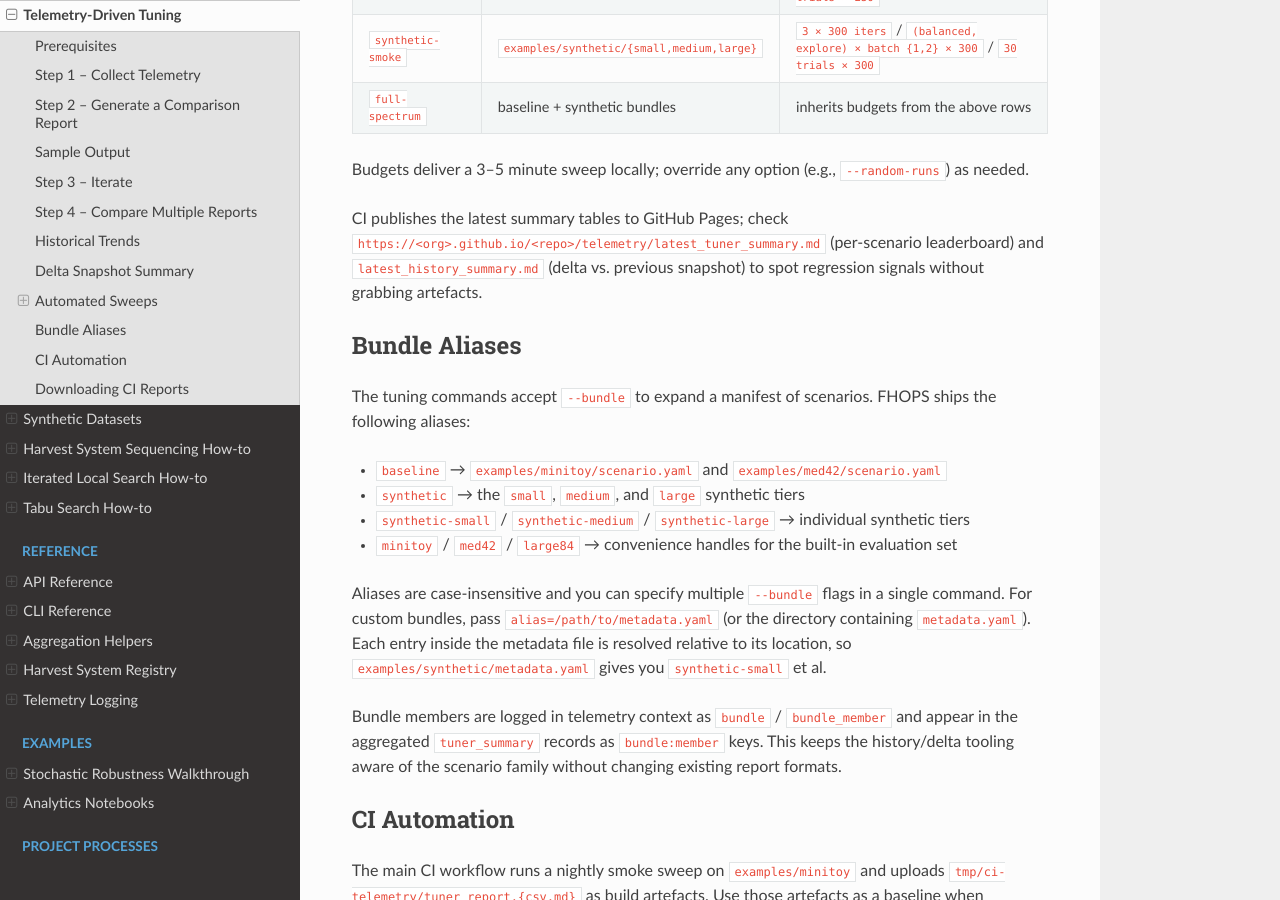
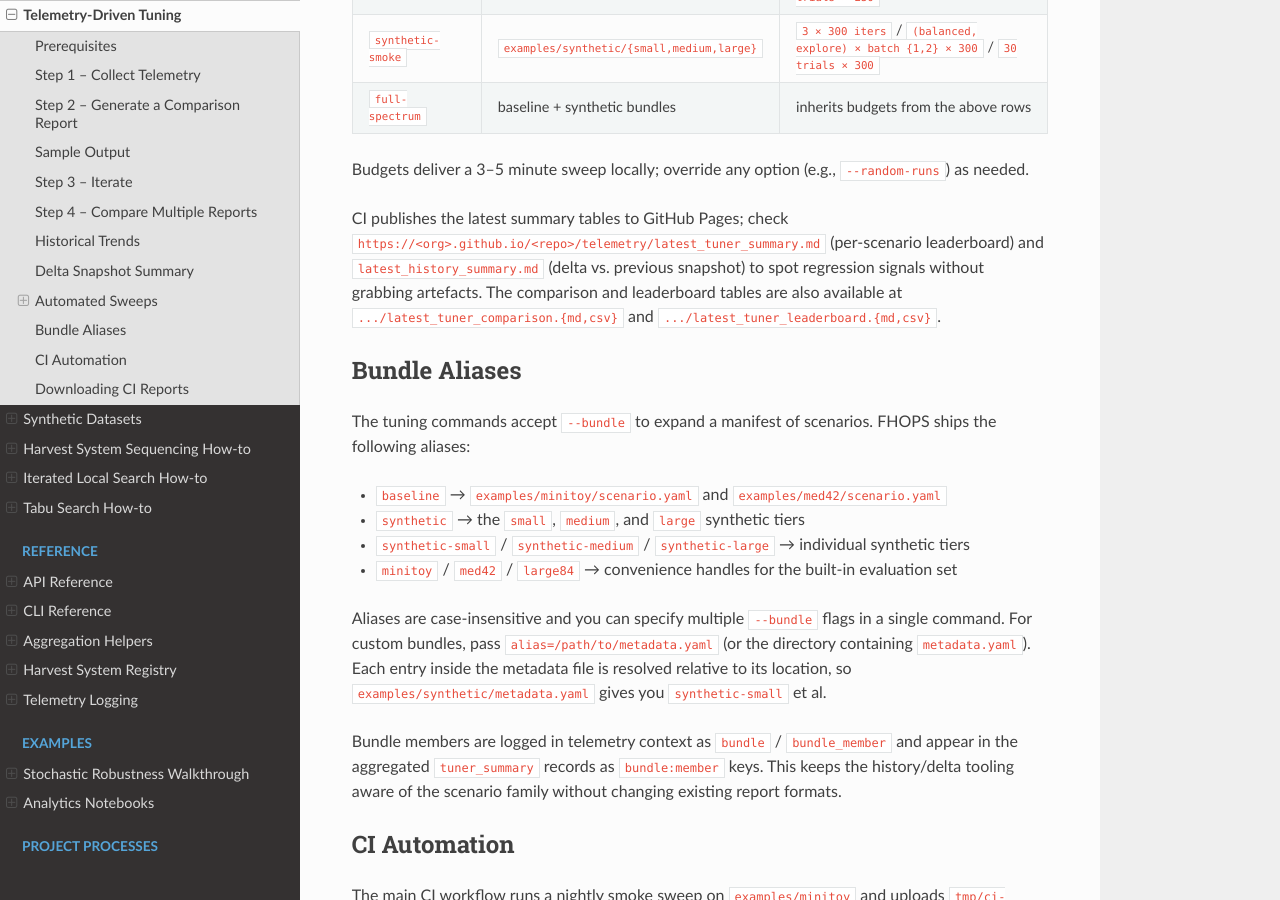
Before and after one commit to UBC-FRESH/fhops, a Sphinx documentation site: the page built from docs/howto/telemetry_tuning.rst, in a window 1280 px wide and 900 px high, scrolled down 5167 px. Built offline with Sphinx 7.4.7 and the Read the Docs theme 3.1.0, drawn with Linux system fonts in a browser that asks for light colours.

Commit message:
ci/docs: publish tuner comparison artefacts

```diff
--- a/docs/howto/telemetry_tuning.rst
+++ b/docs/howto/telemetry_tuning.rst
@@ -256,6 +256,8 @@ CI publishes the latest summary tables to GitHub Pages; check
 ``https://<org>.github.io/<repo>/telemetry/latest_tuner_summary.md`` (per-scenario
 leaderboard) and ``latest_history_summary.md`` (delta vs. previous snapshot) to spot regression
 signals without grabbing artefacts.
+The comparison and leaderboard tables are also available at
+``.../latest_tuner_comparison.{md,csv}`` and ``.../latest_tuner_leaderboard.{md,csv}``.
 
 .. _telemetry_bundle_aliases:
 
```
Also changed, not shown: README.md (+3 -0 lines), 1 other file.
